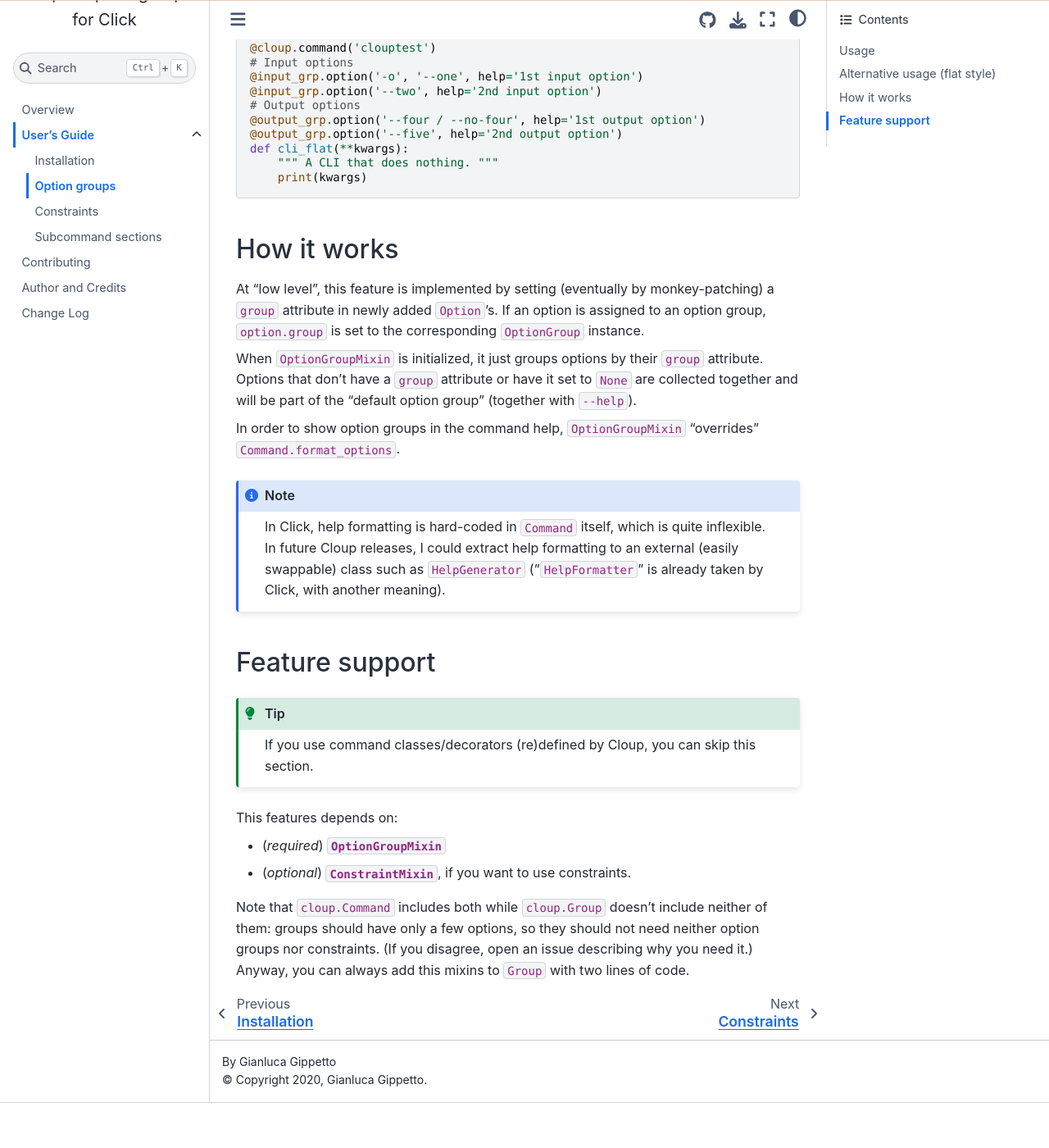
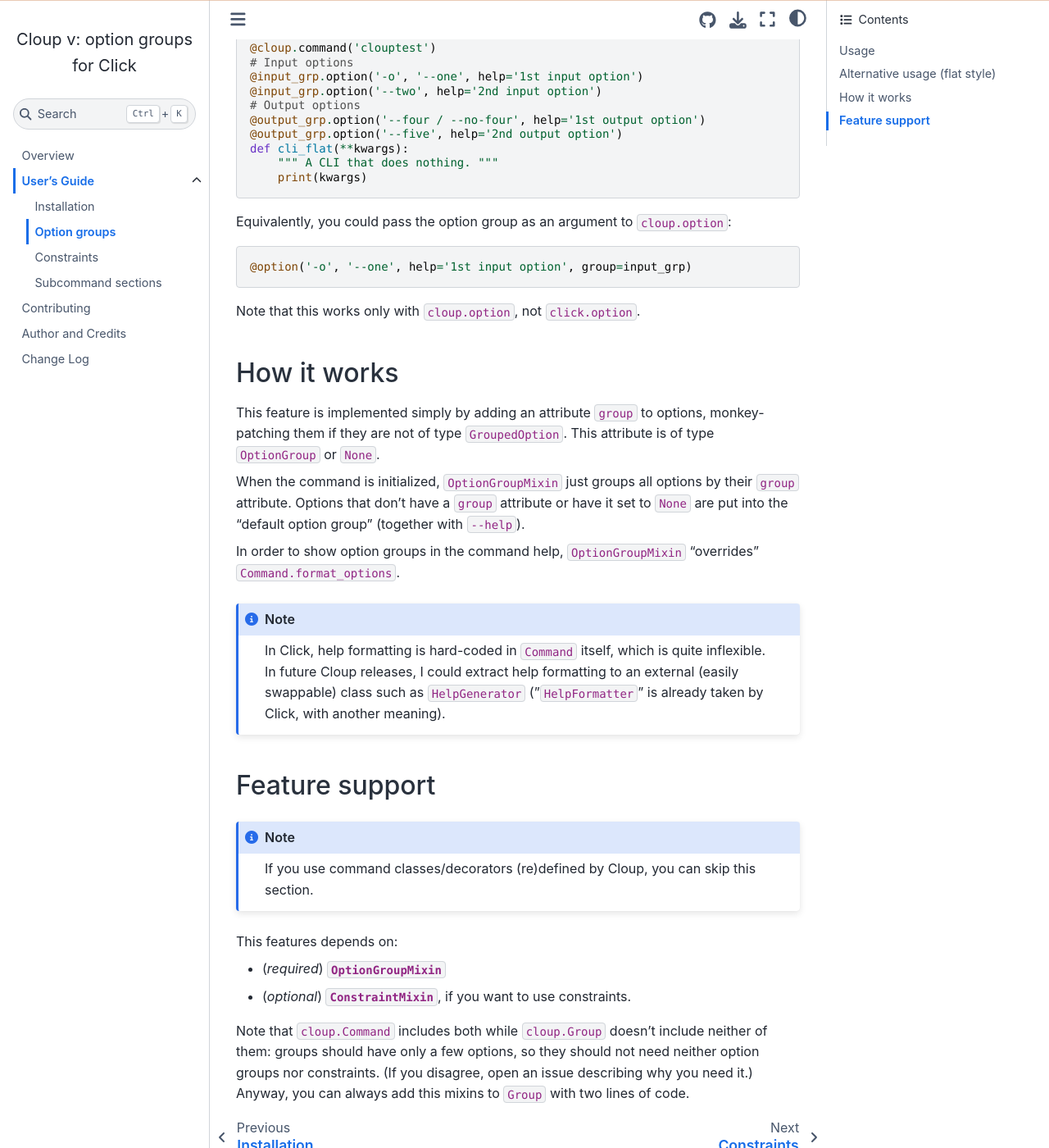
Before and after one commit to janluke/cloup, a Sphinx documentation site: the page built from docs/pages/option-groups.rst, in a window 1280 px wide and 1400 px high, scrolled down 1933 px. Shown: the whole window at 82% size. Built offline with Sphinx 7.4.7 and the Sphinx Book theme 1.1.4, drawn with Linux system fonts in a browser that asks for light colours; pages that are not in the unit, such as notebooks, are missing from menus; the version number could not be read and is left out; before the commit the page ends 3278 px from its top, so only the background shows below that.

Commit message:
Docs: minor improvements in option_groups.rst
Docs: minor improvements in option_groups.rst

```diff
--- a/docs/pages/option-groups.rst
+++ b/docs/pages/option-groups.rst
@@ -134,17 +134,24 @@
         """ A CLI that does nothing. """
         print(kwargs)
 
+Equivalently, you could pass the option group as an argument to ``cloup.option``:
+
+.. code-block:: python
+
+    @option('-o', '--one', help='1st input option', group=input_grp)
+
+Note that this works only with ``cloup.option``, not ``click.option``.
+
 How it works
--------------
-At "low level", this feature is implemented by setting (eventually by monkey-patching)
-a ``group`` attribute in newly added ``Option``'s.
-If an option is assigned to an option group, ``option.group`` is set to the
-corresponding ``OptionGroup`` instance.
+------------
+This feature is implemented simply by adding an attribute ``group`` to options,
+monkey-patching them if they are not of type ``GroupedOption``. This attribute
+is of type ``OptionGroup`` or ``None``.
 
-When ``OptionGroupMixin`` is initialized, it just groups options by their
-``group`` attribute. Options that don't have a ``group`` attribute or have it
-set to ``None`` are collected together and will be part of the "default option
-group" (together with ``--help``).
+When the command is initialized, ``OptionGroupMixin`` just groups all options by
+their ``group`` attribute. Options that don't have a ``group`` attribute or have
+it set to ``None`` are put into the "default option group"
+(together with ``--help``).
 
 In order to show option groups in the command help,
 ``OptionGroupMixin`` "overrides" ``Command.format_options``.
@@ -158,7 +165,7 @@
 
 Feature support
 ---------------
-.. tip::
+.. note::
     If you use command classes/decorators (re)defined by Cloup, you can skip
     this section.
 
```
